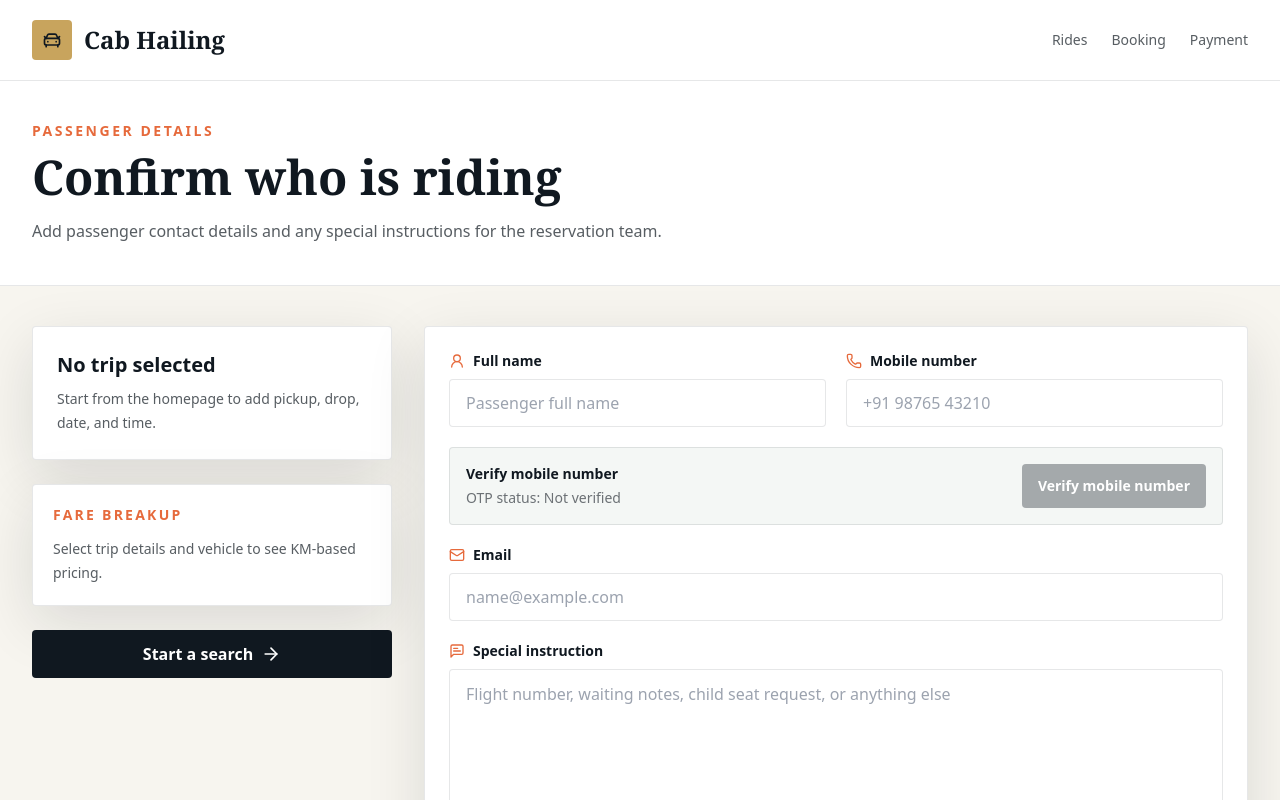
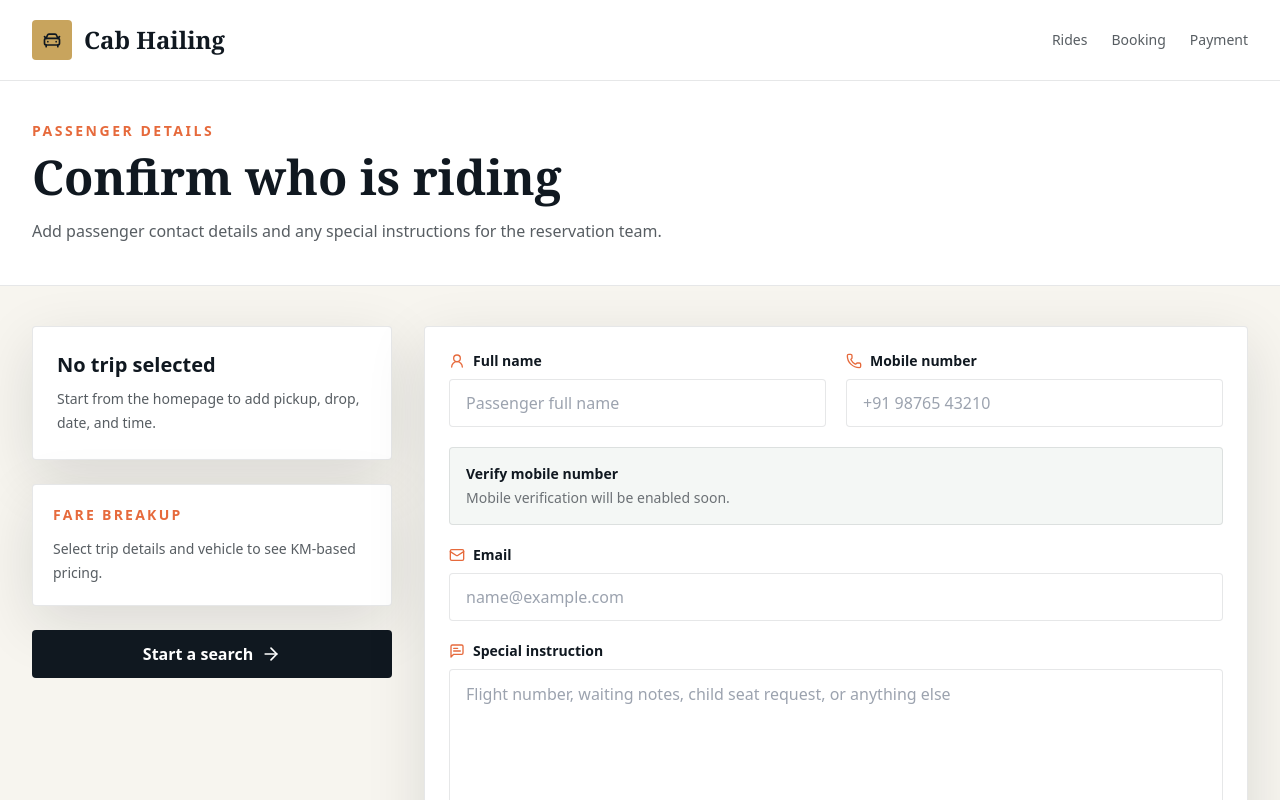
Before and after one commit to vekaashsenha/cab-hailing-, a Next.js app: page /booking in a window 1280 px wide. Shown: the top 800 px of the page. Built offline with nearby package versions, Linux system fonts and the light colour scheme; a web font is replaced by a local one.

Commit message:
Make OTP optional in booking flow

```diff
--- a/app/booking/page.tsx
+++ b/app/booking/page.tsx
@@ -14,7 +14,6 @@ import {
   getTrip,
   savePassenger,
   type CarOption,
-  type OtpStatus,
   type PassengerDetails,
   type TripDraft
 } from "@/lib/booking";
@@ -28,19 +27,12 @@ const emptyPassenger: PassengerDetails = {
   mobileOtpStatus: "not_verified"
 };
 
-type OtpApiResponse = {
-  ok?: boolean;
-  error?: string;
-};
-
 export default function BookingPage() {
   const router = useRouter();
   const [trip, setTrip] = useState<TripDraft | null>(null);
   const [car, setCar] = useState<CarOption | null>(null);
   const [passenger, setPassenger] = useState<PassengerDetails>(emptyPassenger);
   const [message, setMessage] = useState("");
-  const [otpCode, setOtpCode] = useState("");
-  const [isOtpBusy, setIsOtpBusy] = useState(false);
 
   useEffect(() => {
     setTrip(getTrip());
@@ -49,93 +41,7 @@ export default function BookingPage() {
   }, []);
 
   function updatePassenger<K extends keyof PassengerDetails>(key: K, value: PassengerDetails[K]) {
-    setPassenger((current) => {
-      if (key === "mobile" && value !== current.mobile) {
-        return {
-          ...current,
-          mobile: value as string,
-          mobileOtpStatus: "not_verified"
-        };
-      }
-
-      return { ...current, [key]: value };
-    });
-
-    if (key === "mobile") {
-      setOtpCode("");
-    }
-  }
-
-  async function sendOtp() {
-    setMessage("");
-
-    if (!passenger.mobile.trim()) {
-      setMessage("Please enter a mobile number before requesting OTP.");
-      return;
-    }
-
-    setIsOtpBusy(true);
-
-    try {
-      const response = await fetch("/api/send-otp", {
-        method: "POST",
-        headers: {
-          "Content-Type": "application/json"
-        },
-        body: JSON.stringify({ mobile: passenger.mobile.trim() })
-      });
-      const result = (await response.json().catch(() => null)) as OtpApiResponse | null;
-
-      if (response.ok && result?.ok) {
-        updatePassenger("mobileOtpStatus", "otp_sent");
-        setMessage("OTP sent. Please enter it to verify your mobile number.");
-        return;
-      }
-
-      setMessage(result?.error || "OTP could not be sent. Please try again.");
-    } catch {
-      setMessage("OTP could not be sent. Please try again.");
-    } finally {
-      setIsOtpBusy(false);
-    }
-  }
-
-  async function verifyOtp() {
-    setMessage("");
-
-    if (!otpCode.trim()) {
-      setMessage("Please enter the OTP to verify your mobile number.");
-      return;
-    }
-
-    setIsOtpBusy(true);
-
-    try {
-      const response = await fetch("/api/verify-otp", {
-        method: "POST",
-        headers: {
-          "Content-Type": "application/json"
-        },
-        body: JSON.stringify({
-          mobile: passenger.mobile.trim(),
-          otp: otpCode.trim()
-        })
-      });
-      const result = (await response.json().catch(() => null)) as OtpApiResponse | null;
-
-      if (response.ok && result?.ok) {
-        updatePassenger("mobileOtpStatus", "verified");
-        setOtpCode("");
-        setMessage("Mobile number verified.");
-        return;
-      }
-
-      setMessage(result?.error || "OTP could not be verified. Please try again.");
-    } catch {
-      setMessage("OTP could not be verified. Please try again.");
-    } finally {
-      setIsOtpBusy(false);
-    }
+    setPassenger((current) => ({ ...current, [key]: value }));
   }
 
   function submitBooking(event: FormEvent<HTMLFormElement>) {
@@ -147,23 +53,18 @@ export default function BookingPage() {
       return;
     }
 
-    if (passenger.mobileOtpStatus !== "verified") {
-      setMessage("Please verify the mobile number before continuing to payment.");
-      return;
-    }
-
     savePassenger({
       fullName: passenger.fullName.trim(),
       mobile: passenger.mobile.trim(),
       email: passenger.email.trim(),
       instruction: passenger.instruction.trim(),
-      mobileOtpStatus: passenger.mobileOtpStatus
+      mobileOtpStatus: "not_verified"
     });
     router.push("/payment");
   }
 
   const canContinue = Boolean(trip && car && calculateFareBreakup(trip, car).canCalculateFare);
-  const canProceedToPayment = canContinue && passenger.mobileOtpStatus === "verified";
+  const canProceedToPayment = canContinue;
 
   return (
     <PageShell
@@ -217,43 +118,8 @@ export default function BookingPage() {
             </label>
 
             <div className="rounded border border-ink/10 bg-mist p-4 md:col-span-2">
-              <div className="flex flex-col gap-3 sm:flex-row sm:items-center sm:justify-between">
-                <div>
-                  <p className="text-sm font-semibold">Verify mobile number</p>
-                  <p className="mt-1 text-sm text-ink/60">OTP status: {formatOtpStatus(passenger.mobileOtpStatus)}</p>
-                </div>
-                <button
-                  type="button"
-                  onClick={sendOtp}
-                  disabled={!passenger.mobile.trim() || passenger.mobileOtpStatus === "verified" || isOtpBusy}
-                  className="inline-flex h-11 items-center justify-center rounded bg-ink px-4 text-sm font-semibold text-white transition hover:bg-ember disabled:cursor-not-allowed disabled:bg-ink/35"
-                >
-                  {passenger.mobileOtpStatus === "otp_sent" ? "Resend OTP" : "Verify mobile number"}
-                </button>
-              </div>
-
-              {passenger.mobileOtpStatus === "otp_sent" ? (
-                <div className="mt-4 grid gap-3 sm:grid-cols-[1fr_auto]">
-                  <input
-                    value={otpCode}
-                    onChange={(event) => setOtpCode(event.target.value)}
-                    inputMode="numeric"
-                    placeholder="Enter OTP"
-                    className="h-11 rounded border border-ink/10 bg-white px-4 outline-none transition focus:border-ember focus:ring-2 focus:ring-ember/20"
-                  />
-                  <button
-                    type="button"
-                    onClick={verifyOtp}
-                    disabled={isOtpBusy}
-                    className="inline-flex h-11 items-center justify-center rounded bg-ember px-4 text-sm font-semibold text-white transition hover:bg-ink disabled:cursor-not-allowed disabled:bg-ink/35"
-                  >
-                    Confirm OTP
-                  </button>
-                  {process.env.NODE_ENV === "development" ? (
-                    <p className="text-xs text-ink/50 sm:col-span-2">Development OTP: 123456</p>
-                  ) : null}
-                </div>
-              ) : null}
+              <p className="text-sm font-semibold">Verify mobile number</p>
+              <p className="mt-1 text-sm text-ink/60">Mobile verification will be enabled soon.</p>
             </div>
 
             <label className="block md:col-span-2">
@@ -307,15 +173,3 @@ export default function BookingPage() {
     </PageShell>
   );
 }
-
-function formatOtpStatus(status: OtpStatus) {
-  if (status === "verified") {
-    return "Verified";
-  }
-
-  if (status === "otp_sent") {
-    return "OTP sent";
-  }
-
-  return "Not verified";
-}
```
